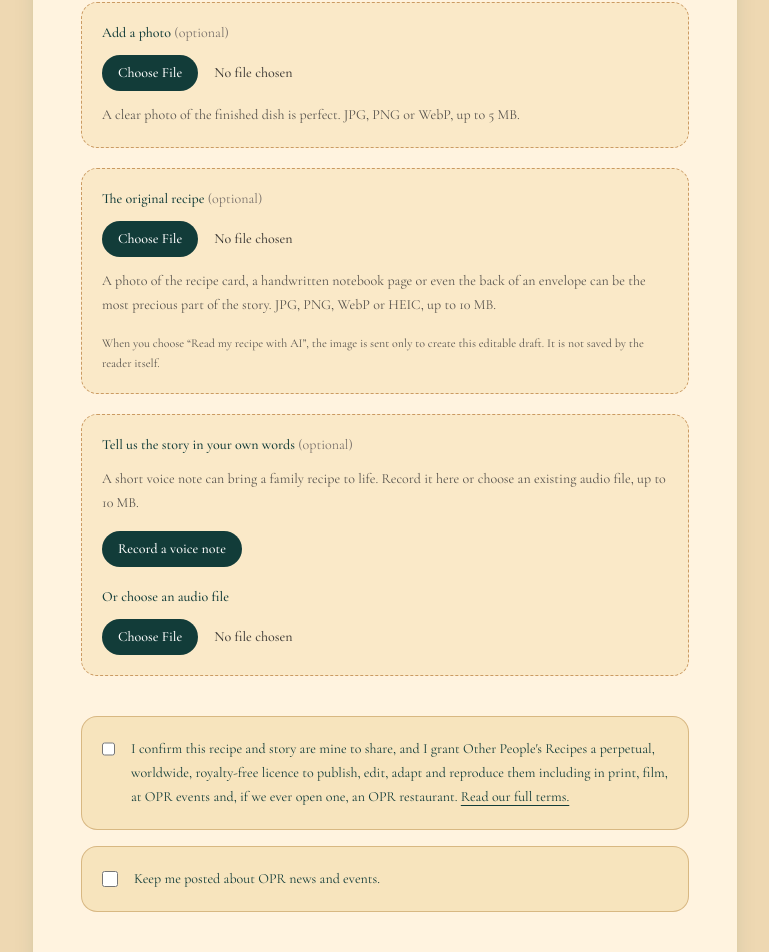
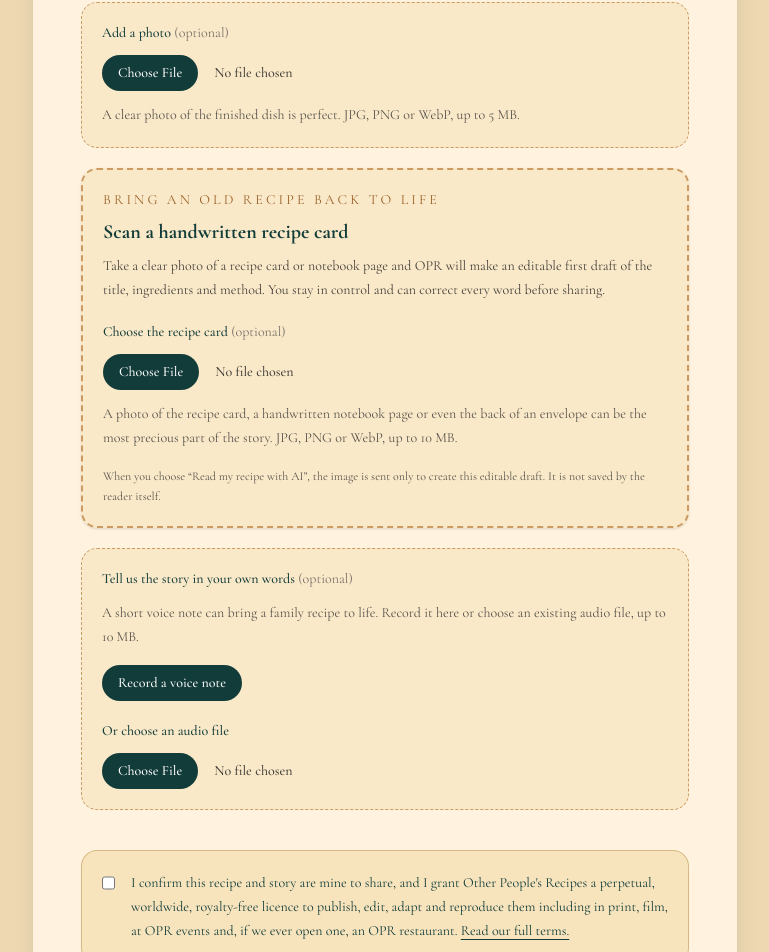
Before and after one commit to OPRUK/opr-platform, a Next.js app: page /share in a window 1280 px wide. Shown: the part 2311-3263 px from the top of the page, without its empty margins (255-1024 px from the left). Built offline with nearby package versions, Linux system fonts and the light colour scheme; no server answers.

Commit message:
Clarify handwritten recipe scan

```diff
--- a/app/share/RecipeForm.tsx
+++ b/app/share/RecipeForm.tsx
@@ -586,19 +586,26 @@ export default function RecipeForm() {
           ) : null}
         </div>
 
-        <div className="mt-5 rounded-2xl border border-dashed border-[#B77938]/70 bg-[#F4DDAE]/45 p-5">
-          <label className="block text-sm font-medium">
-            The original recipe <span className="font-normal text-stone-500">(optional)</span>
+        <div className="mt-5 rounded-2xl border-2 border-dashed border-[#B77938]/70 bg-[#F4DDAE]/45 p-5 shadow-sm">
+          <p className="text-sm uppercase tracking-[0.22em] text-[#9A622A]">
+            Bring an old recipe back to life
+          </p>
+          <h3 className="mt-2 text-xl font-bold text-[#123C39]">Scan a handwritten recipe card</h3>
+          <p className="mt-2 max-w-2xl text-sm leading-6 text-stone-700">
+            Take a clear photo of a recipe card or notebook page and OPR will make an editable first draft of the title, ingredients and method. You stay in control and can correct every word before sharing.
+          </p>
+          <label className="mt-5 block text-sm font-medium">
+            Choose the recipe card <span className="font-normal text-stone-500">(optional)</span>
             <input
               onChange={(event) => chooseOriginalRecipe(event.target.files?.[0] ?? null)}
               type="file"
               name="originalRecipe"
-              accept="image/jpeg,image/png,image/webp,image/heic,image/heif"
+              accept="image/jpeg,image/png,image/webp"
               className="mt-3 block w-full text-sm text-stone-700 file:mr-4 file:rounded-full file:border-0 file:bg-[#123C39] file:px-4 file:py-2 file:font-medium file:text-white hover:file:bg-[#08231F]"
             />
           </label>
           <p className="mt-3 text-sm leading-6 text-stone-600">
-            A photo of the recipe card, a handwritten notebook page or even the back of an envelope can be the most precious part of the story. JPG, PNG, WebP or HEIC, up to 10 MB.
+            A photo of the recipe card, a handwritten notebook page or even the back of an envelope can be the most precious part of the story. JPG, PNG or WebP, up to 10 MB.
           </p>
           {originalRecipe ? (
             <div className="mt-5 flex items-start gap-4">
@@ -624,7 +631,7 @@ export default function RecipeForm() {
                   disabled={isReadingRecipe}
                   className="mt-3 block rounded-full bg-[#123C39] px-4 py-2 text-sm font-medium text-white transition hover:bg-[#08231F] disabled:cursor-not-allowed disabled:opacity-70"
                 >
-                  {isReadingRecipe ? "Reading your recipe…" : "Read my recipe with AI"}
+                  {isReadingRecipe ? "Reading your recipe…" : "Create my editable recipe draft"}
                 </button>
               </div>
             </div>
```
